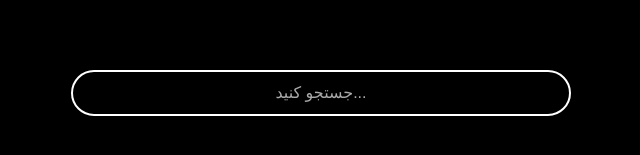
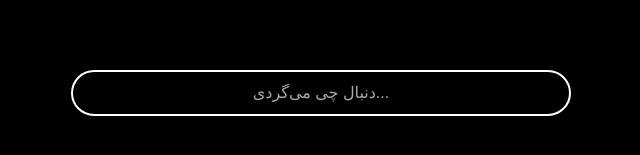
Before and after one commit to Fel0rance/sabadoo, a plain HTML site: page index.html in a window 1280 px wide. Shown: the part 307-462 px from the top of the page, 319-959 px from the left. Drawn offline with Linux system fonts and the light colour scheme.

Commit message:
Update index.html

```diff
--- a/index.html
+++ b/index.html
@@ -8,7 +8,9 @@
 </head>
 <body>
     <div class="container">
-        <input type="text" class="search-bar" placeholder="جستجو کنید...">
+        <input type="text" id="search" class="search-bar" placeholder="دنبال چی می‌گردی...">
+<ul id="suggestions" class="suggestions-list"></ul>
+
     </div>
 </body>
 </html>
```
